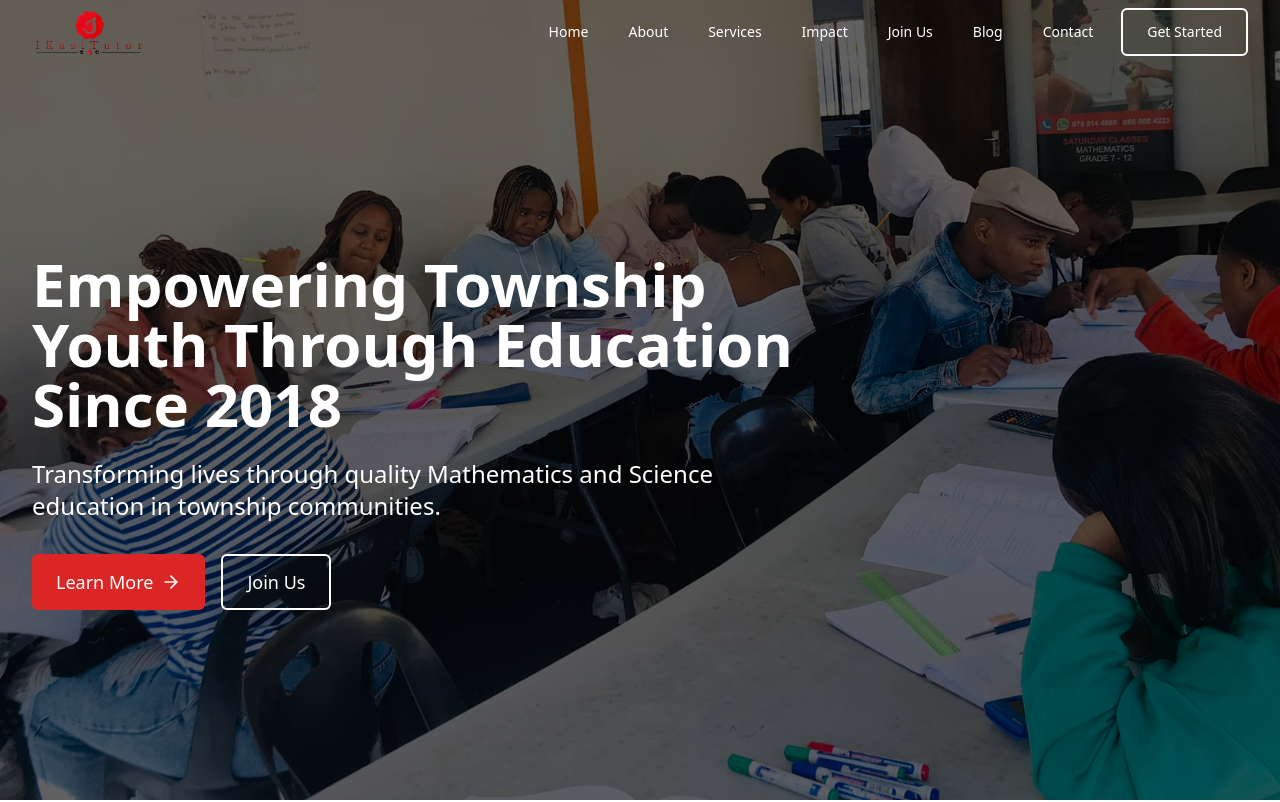
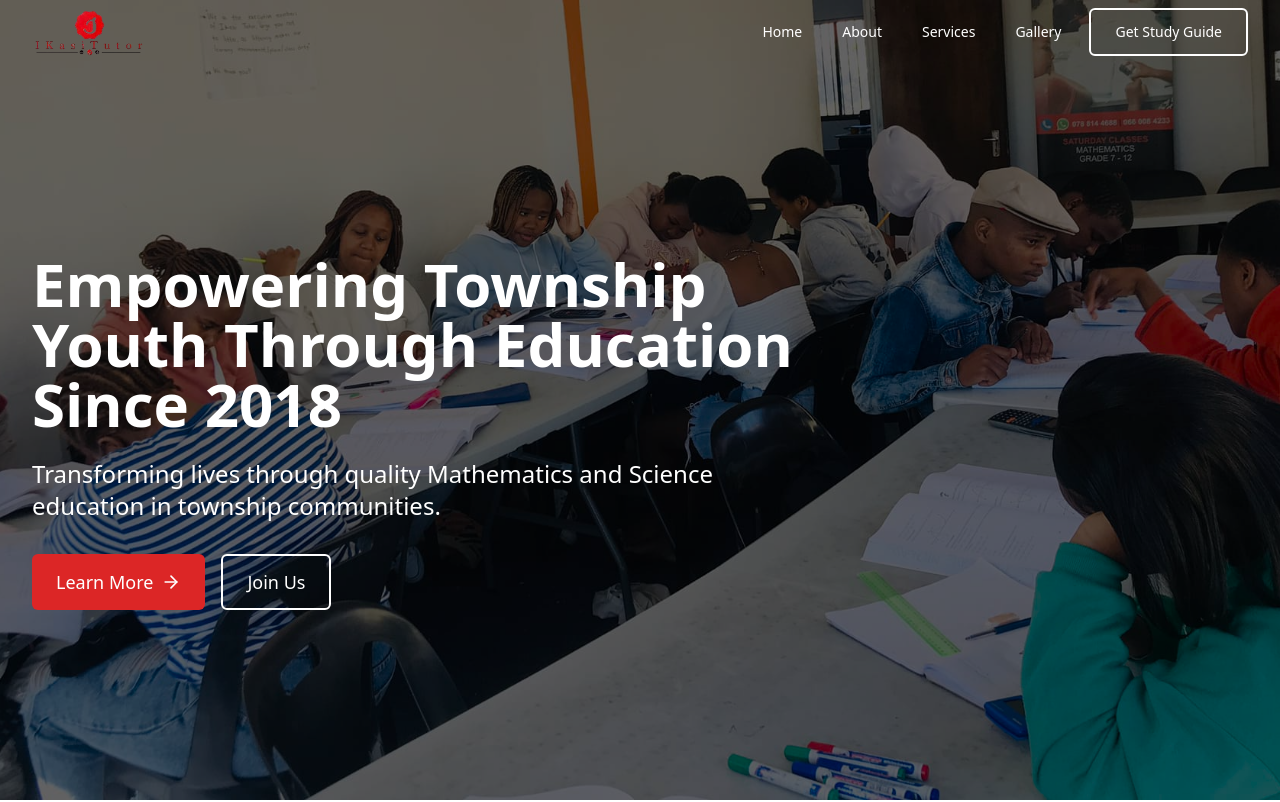
Before and after one commit to VuyolwethuM6/ikasi-tutor, a React (Vite) app: page / in a window 1280 px wide. Shown: the top 802 px of the page. Built offline with nearby package versions, Linux system fonts and the light colour scheme.

Commit message:
Editted the nav links

```diff
--- a/src/components/Navbar.tsx
+++ b/src/components/Navbar.tsx
@@ -32,10 +32,10 @@ const Navbar = () => {
     { name: 'Home', href: '/' },
     { name: 'About', href: '/about' },
     { name: 'Services', href: '/services' },
-    { name: 'Impact', href: '/impact' },
-    { name: 'Join Us', href: '/join' },
-    { name: 'Blog', href: '/blog' },
-    { name: 'Contact', href: '/contact' },
+    { name: 'Gallery', href: '/gallery' },
+    // { name: 'Join Us', href: '/join' },
+    // { name: 'Blog', href: '/blog' },
+    // { name: 'Contact', href: '/contact' },
   ];
 
   return (
@@ -85,7 +85,7 @@ const Navbar = () => {
               variant={isScrolled ? "primary" : "outline"}
               className="px-4 py-2 text-sm"
             >
-              Get Started
+              Get Study Guide
             </Button>
           </div>
 
@@ -136,7 +136,7 @@ const Navbar = () => {
           ))}
           <div className="pt-4 px-3">
             <Button variant="primary" className="w-full text-sm">
-              Get Started
+              Get Study Guide
             </Button>
           </div>
         </div>
```
